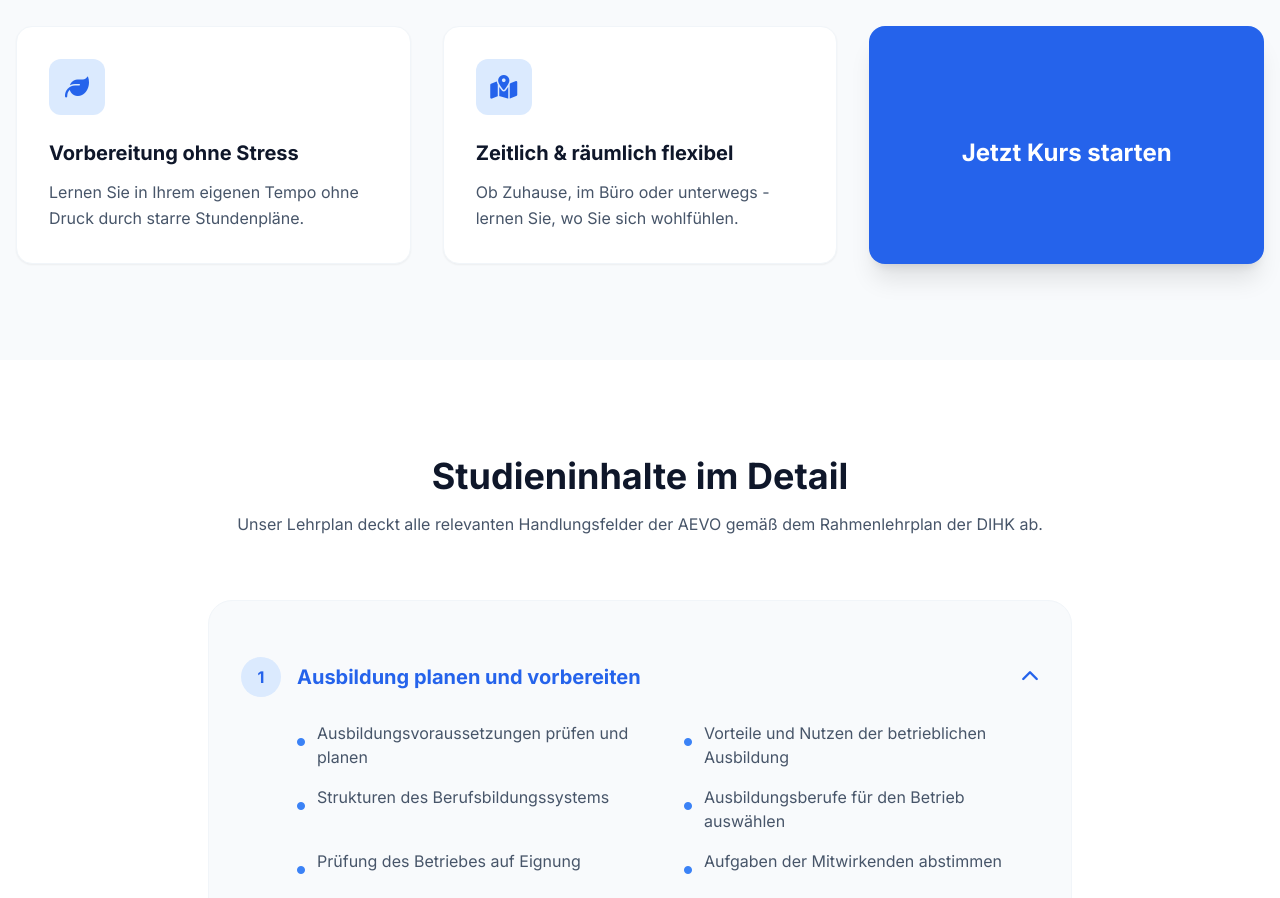
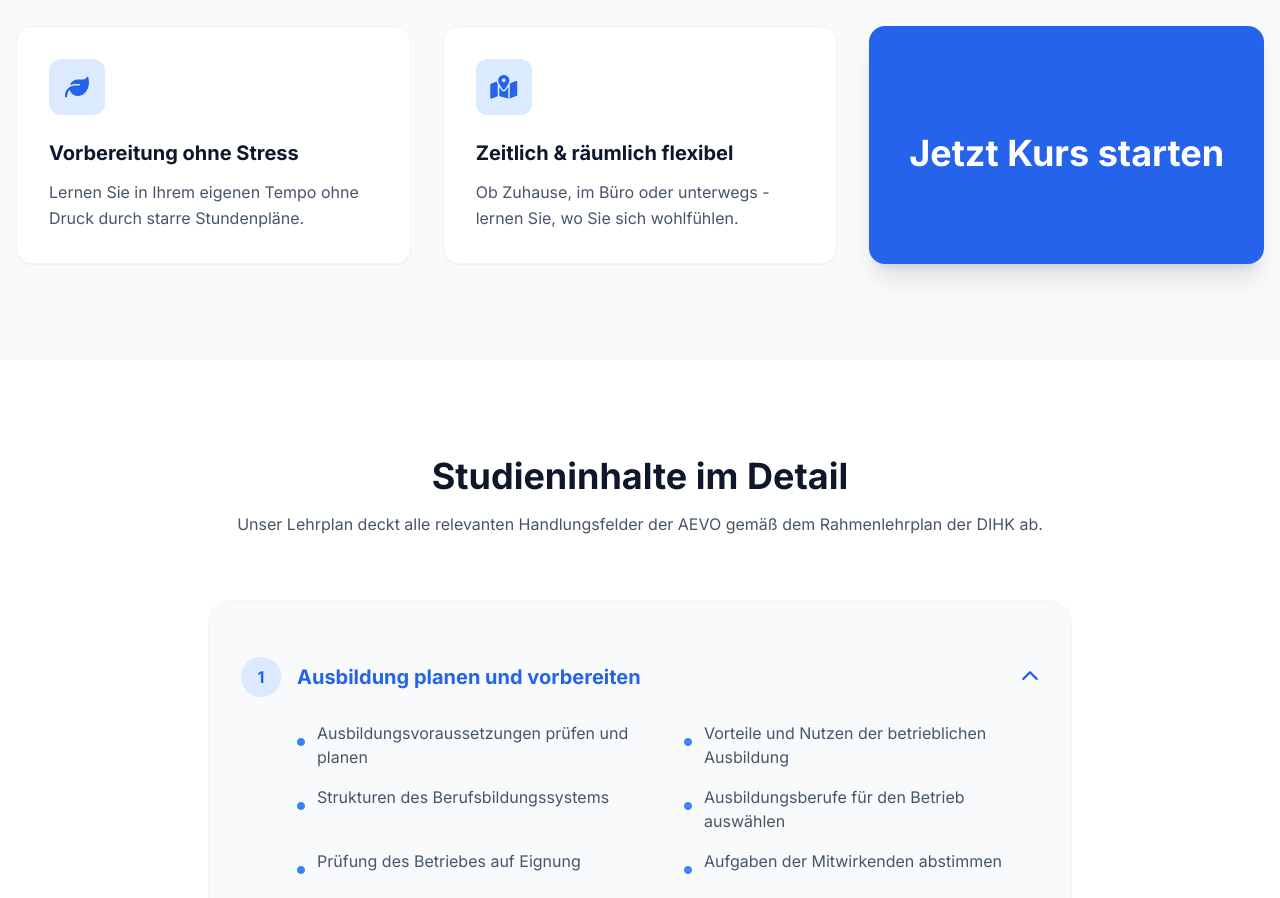
Before and after one commit to SerhiiBab/aevo, a React (Vite) app: page / in a window 1280 px wide. Shown: the part 1360-2258 px from the top of the page. Built offline with nearby package versions, Linux system fonts and the light colour scheme.

Commit message:
first commit

```diff
--- a/components/Advantages.tsx
+++ b/components/Advantages.tsx
@@ -41,7 +41,7 @@ const Advantages: React.FC = () => {
             {/*<span className="text-5xl font-bold">100% kostenlos</span>*/}
             </div>
             {/* <p className="text-sm opacity-90 mb-6">Keine versteckten Kosten. Voller Zugriff auf alle Kursinhalte.</p> */}
-            <a href="/about" className="w-full text-white-600 text-2xl py-3 rounded-xl font-bold ">
+            <a href="/about" className="w-full text-white-600 text-4xl py-3 rounded-xl font-bold ">
               Jetzt Kurs starten
             </a>
           </div>
```
